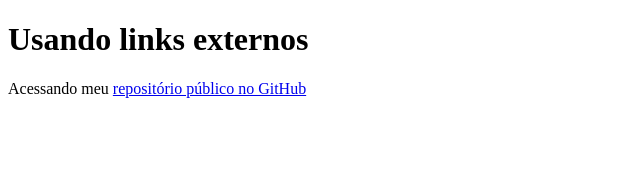
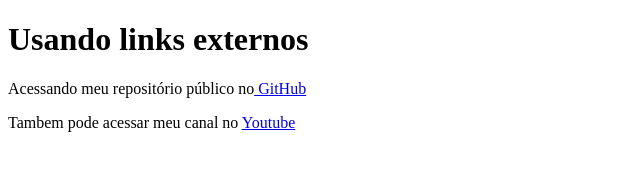
Before and after one commit to 31php/CursoEmVideo, a plain HTML site: page html5Css3/modulo1/exercicios/ex011/index.html in a window 1280 px wide. Shown: the whole page, without its empty margins (0-640 px from the left). Drawn offline with Linux system fonts and the light colour scheme.

Commit message:
criando links para Github  Youtube

```diff
--- a/html5Css3/modulo1/exercicios/ex011/index.html
+++ b/html5Css3/modulo1/exercicios/ex011/index.html
@@ -8,6 +8,7 @@
 <body>
     <h1>Usando links externos </h1>
 
-    <p>Acessando meu <a href="https://github.com/31php">repositório público no GitHub</a></p>
+    <p>Acessando meu repositório público no<a href="https://github.com/31php"> GitHub</a></p>
+    <p>Tambem pode acessar meu canal no <a href="https://www.youtube.com/@phillipgoncalves4710">Youtube</a></p>
 </body>
 </html>
```
